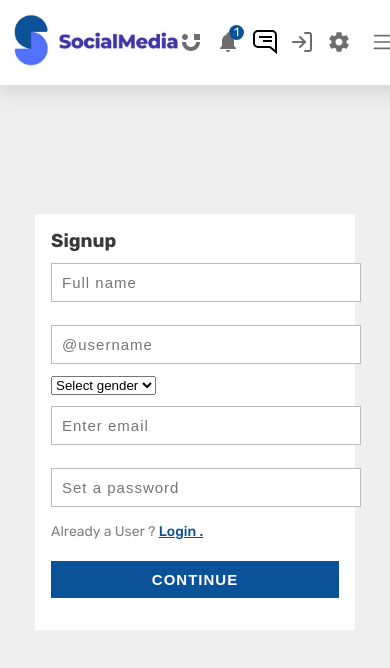
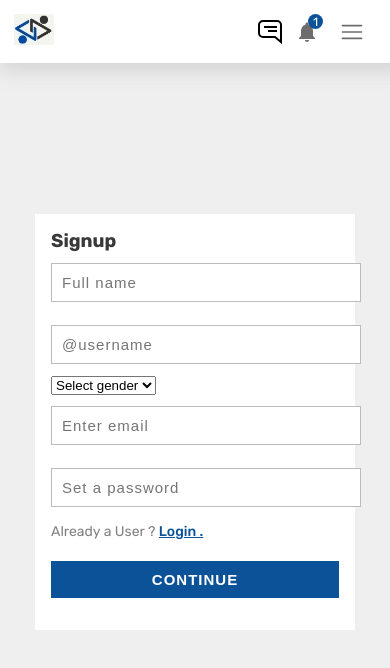
Before and after one commit to piyush-agrawal6/Social-Media-Frontend, a React (Create React App) app: page /signup in a window 390 px wide. Shown: the top 668 px of the page. Built offline with nearby package versions, Linux system fonts and the light colour scheme.

Commit message:
responsiveness  added

```diff
--- a/src/Components/Navbar/Navbar.css
+++ b/src/Components/Navbar/Navbar.css
@@ -1,8 +1,8 @@
-.logo img {
-  width: 22px;
+.logo {
+  display: none;
 }
 .logo2 img {
-  width: 120px;
+  width: 170px;
 }
 .container {
   width: 100%;
@@ -13,7 +13,6 @@
   background-color: white;
   box-shadow: rgba(100, 100, 111, 0.09) 0px 7px 20px 0px;
 }
-
 .container > div {
   display: flex;
   justify-content: space-between;
@@ -39,7 +38,7 @@
   flex: 0 0 20%;
 }
 .item-center {
-  flex: 0 0 10%;
+  flex: 0 0 15%;
 }
 .item-center ul li {
   padding: 0;
@@ -53,7 +52,7 @@
   padding: 1.7rem 0;
 }
 .item-right {
-  flex: 0 0 65%;
+  flex: 0 0 60%;
   display: flex;
   gap: 20px;
 }
@@ -192,10 +191,10 @@ li a {
 
 @media (max-width: 1230px) {
   .item-center {
-    flex: 0 0 10%;
+    flex: 0 0 0%;
   }
   .item-right {
-    flex: 0 0 30%;
+    flex: 0 0 50%;
   }
   .navSearch {
     display: none;
@@ -213,12 +212,14 @@ li a {
   .logo img {
     width: 40px;
   }
-  .hamburger {
-    display: flex;
-    width: 40px;
-    justify-content: center;
-    align-items: center;
+  .container > div > div:nth-child(3) {
+    justify-content: flex-end;
   }
+  .item-right {
+    flex: 0 0 50%;
+    margin-right: 2rem;
+  }
+
   .hide {
     background-color: white;
   }
@@ -249,24 +250,8 @@ li a {
   .menu > ul {
     flex-direction: column;
   }
-  .menu > ul > li {
-    width: 100%;
-    line-height: 1;
-    margin: 0;
-    display: block;
-    flex-direction: column;
-    border-bottom: 1px solid rgb(219, 218, 218);
-    padding: 0 30px;
-  }
-  .menu > ul > li > a {
-    line-height: 60px;
-    height: 30px;
-    color: black;
-    font-weight: 700;
-    width: 100%;
-  }
   .menu > ul > p {
-    width: 100%;
+    width: 80%;
     line-height: 1;
     margin: 0;
     display: flex;
@@ -316,6 +301,15 @@ li a {
   }
 }
 @media (max-width: 520px) {
+  .hamburger {
+    display: flex;
+    width: 40px;
+    justify-content: center;
+    align-items: center;
+  }
+  .hideAt {
+    display: none;
+  }
   .container {
     box-shadow: rgba(100, 100, 111, 0.2) 0px 7px 20px 0px;
   }
@@ -347,6 +341,17 @@ li a {
     line-height: 50px;
     height: 25px;
     font-weight: 600;
+  }
+}
+@media (max-width: 420px) {
+  .logo {
+    display: block;
+  }
+  .logo img{
+    width: 40px;
+  }
+  .logo2 {
+    display: none;
   }
 }
 @media (max-width: 320px) {
--- a/src/Components/Navbar/Navbar.jsx
+++ b/src/Components/Navbar/Navbar.jsx
@@ -9,7 +9,7 @@ import { IoMdSettings } from "react-icons/io";
 import { CgUserlane } from "react-icons/cg";
 import { FiLogIn, FiLogOut } from "react-icons/fi";
 import logo from "./logo.jpg";
-import sm from "./sm.jpg";
+import sm from "./1.jpg";
 import { useDispatch, useSelector } from "react-redux";
 const Navbar = () => {
   const [click, setClick] = useState(false);
@@ -51,11 +51,13 @@ const Navbar = () => {
           <nav className="menu" style={click ? styleB : styleA}>
             <ul className="menu-main">
               <p className="mobItem">
-                <Link>SHOP FOR</Link>
+                <Link>Profile Setting</Link>
                 <MdClose className="cross" onClick={() => handleClick()} />
               </p>
               <p className="mobItem" onClick={handleClick}>
-                <Link to="/signup">Login / Signup</Link>
+                <Link to="/signup">
+                  {isAuthenticated ? <p>Logout</p> : "Signup"}
+                </Link>
               </p>
               <p className="mobItem" onClick={handleClick}>
                 <Link to="/admin">Admin</Link>
@@ -63,17 +65,20 @@ const Navbar = () => {
               <p className="mobItem" onClick={handleClick}>
                 <Link to="/profile">Profile</Link>
               </p>
-              <p className="mobItem" onClick={handleClick}>
-                <Link to="/orders">Orders</Link>
-              </p>
             </ul>
           </nav>
         </div>
         <div className="nav-item item-right">
-          <div className="navIcons">
+          <div className="navIcons hideAt">
             <Link to="/profile">
               <CgUserlane className="sideIcons" />
               <p className="display">Profile</p>
+            </Link>
+          </div>
+          <div className="navIcons">
+            <Link to="/chats">
+              <GrChat className="sideIcons" />
+              <p className="display">Chats</p>
             </Link>
           </div>
           <div className="navIcons">
@@ -83,14 +88,8 @@ const Navbar = () => {
               <p className="display">Info</p>
             </Link>
           </div>
-          <div className="navIcons">
-            <Link to="/chats">
-              <GrChat className="sideIcons" />
-              <p className="display">Chats</p>
-            </Link>
-          </div>
           {isAuthenticated ? (
-            <div className="navIcons">
+            <div className="navIcons  hideAt">
               <Link
                 onClick={() => {
                   dispatch({ type: "AUTH_LOGOUT" });
@@ -101,14 +100,14 @@ const Navbar = () => {
               </Link>
             </div>
           ) : (
-            <div className="navIcons">
+            <div className="navIcons  hideAt">
               <Link to="/signup">
                 <FiLogIn className="sideIcons" />
                 <p className="display">Signup</p>
               </Link>
             </div>
           )}
-          <div className="navIcons">
+          <div className="navIcons  hideAt">
             <Link to="/setting">
               <IoMdSettings className="sideIcons" />
               <p className="display">Setting</p>
--- a/src/Components/ProfileSide/ProfileSide.css
+++ b/src/Components/ProfileSide/ProfileSide.css
@@ -144,6 +144,5 @@
   color: rgb(11, 82, 152);
 }
 .profileLink a {
-  /* text-decoration: none; */
   color: rgb(11, 82, 152);;
 }
--- a/src/Pages/Home/Home.css
+++ b/src/Pages/Home/Home.css
@@ -21,3 +21,18 @@
     display: none;
   }
 }
+@media screen and (max-width: 920px) {
+  .homePage {
+    padding-top: 3.5rem;
+  }
+}
+@media screen and (max-width: 520px) {
+  .homePage {
+    padding-top: 3.2rem;
+  }
+}
+@media screen and (max-width: 321px) {
+  .homePage {
+    padding-top: 2.5rem;
+  }
+}
--- a/src/Pages/Profile/Profile.css
+++ b/src/Pages/Profile/Profile.css
@@ -1,7 +1,7 @@
 .profilePage {
   width: 80%;
   margin: auto;
-  padding-top: 5rem;
+  padding-top: 4.5rem;
   display: grid;
   grid-template-columns: auto 24rem;
 }
@@ -44,8 +44,24 @@
     display: block;
   }
 }
+
+@media screen and (max-width: 920px) {
+  .profilePage {
+    padding-top: 3.5rem;
+  }
+}
 @media screen and (max-width: 600px) {
   .profilePage {
     width: 100%;
   }
 }
+@media screen and (max-width: 520px) {
+  .profilePage {
+    padding-top: 3.5rem;
+  }
+}
+@media screen and (max-width: 321px) {
+  .profilePage {
+    padding-top: 2.9rem;
+  }
+}
```
Also changed, not shown: src/Components/Navbar/1.jpg (added), src/Components/Navbar/logo.jpg.
